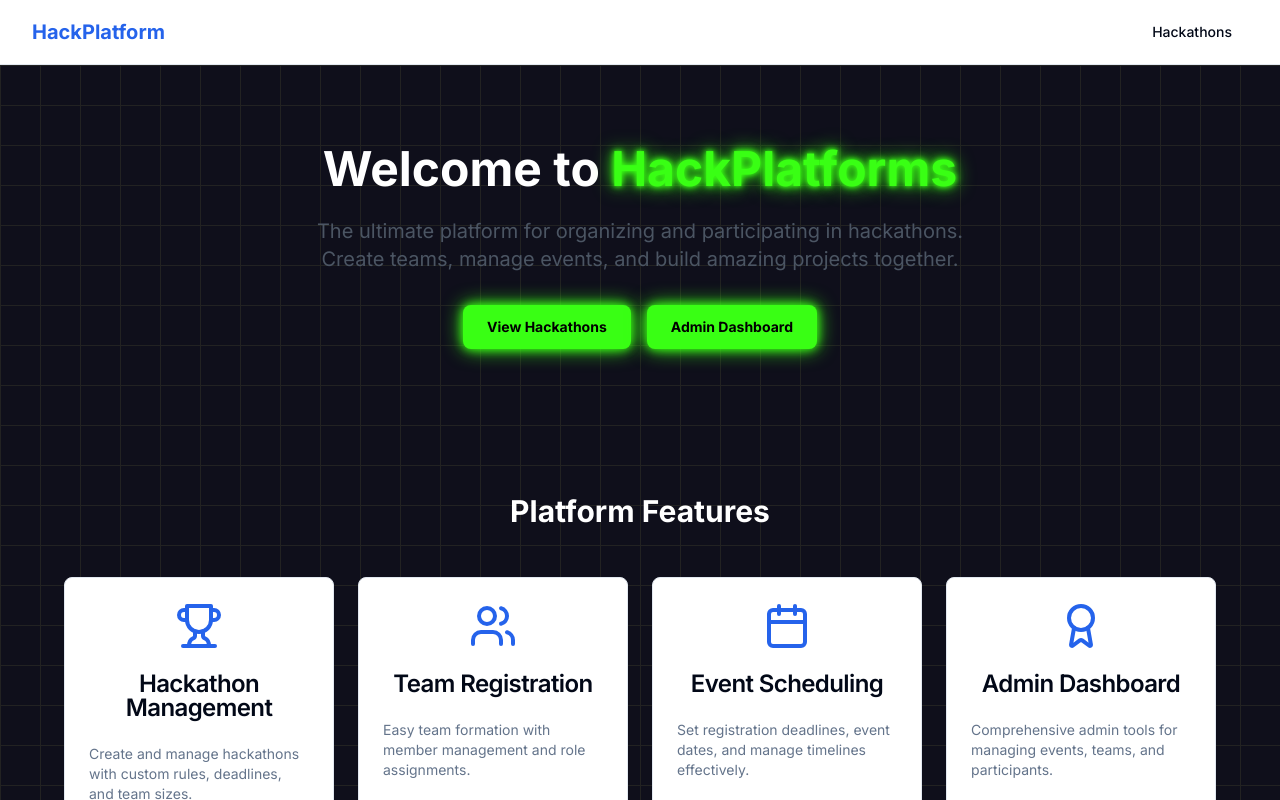
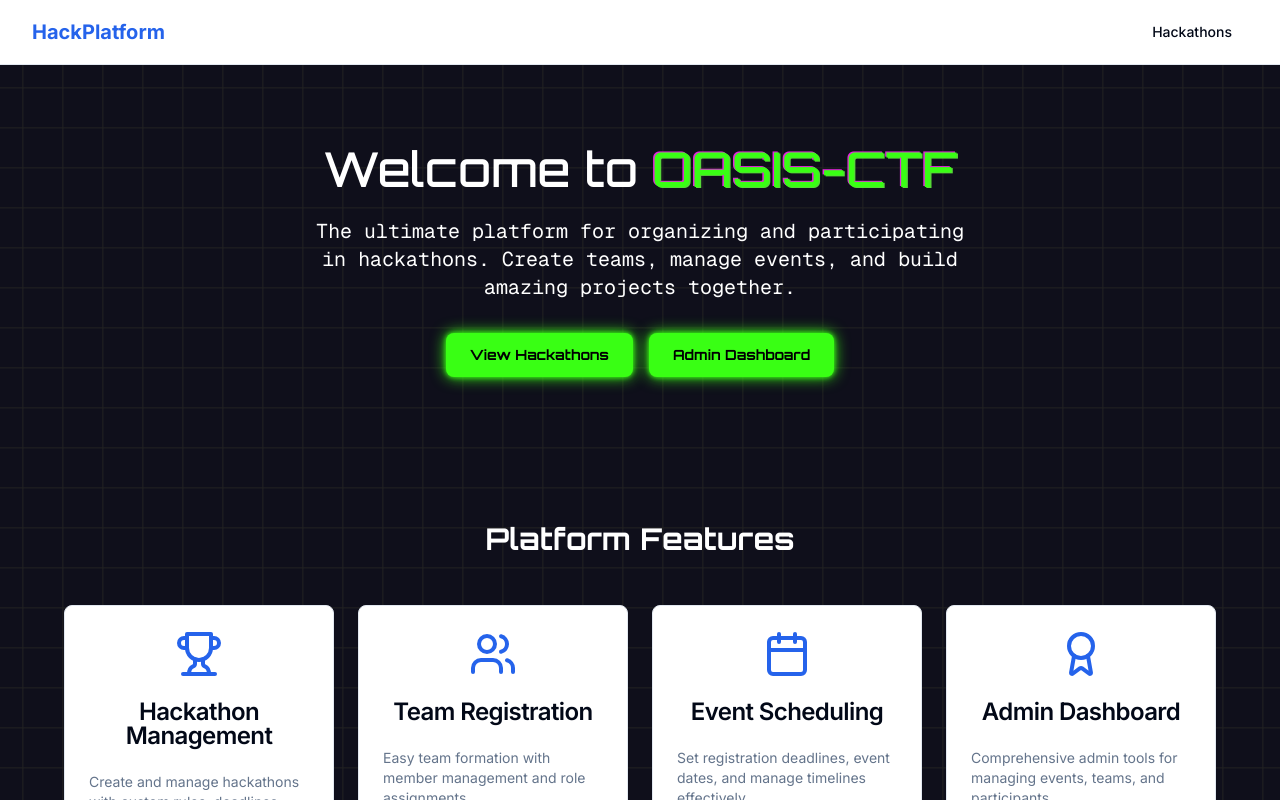
Before and after one commit to gehirudm/oasis-duothan, a Next.js app: page / in a window 1280 px wide. Shown: the top 800 px of the page. Built offline with nearby package versions, Linux system fonts and the light colour scheme; no server answers.

Commit message:
font fixed, to futuristic styles

```diff
--- a/app/globals.css
+++ b/app/globals.css
@@ -70,9 +70,9 @@ body {
 .neon-text {
   color: #39ff14;
   text-shadow:
+    0 0 2px #39ff14,
     0 0 5px #39ff14,
-    0 0 10px #39ff14,
-    0 0 20px #39ff14;
+    0 0 15px #39ff14;
 }
 
 /* Glowing Button */
@@ -84,8 +84,8 @@ body {
   padding: 0.75rem 1.5rem;
   border-radius: 8px;
   box-shadow:
-    0 0 10px #39ff14,
-    0 0 20px #39ff14;
+    0 0 5px #39ff14,
+    0 0 15px #39ff14;
   transition: box-shadow 0.3s ease;
 }
 
@@ -111,3 +111,68 @@ body {
     linear-gradient(90deg, #222 1px, transparent 1px);
   background-size: 40px 40px;
 }
+
+@keyframes gridMove {
+  0% {
+    background-position: 0 0;
+  }
+  100% {
+    background-position: 40px 40px;
+  }
+}
+
+.bg-grid-animate {
+  background-color: #0f0f1b;
+  background-image:
+    linear-gradient(#222 1px, transparent 1px),
+    linear-gradient(90deg, #222 1px, transparent 1px);
+  background-size: 40px 40px;
+  animation: gridMove 10s linear infinite;
+}
+
+@keyframes glitch {
+  0% {
+    text-shadow: 2px 2px #39ff14, -2px -2px #ff00ff;
+    transform: translate(0);
+  }
+  20% {
+    text-shadow: -2px -2px #ff00ff, 2px 2px #39ff14;
+    transform: translate(-1px, 1px);
+  }
+  40% {
+    text-shadow: 2px -2px #39ff14, -2px 2px #ff00ff;
+    transform: translate(1px, -1px);
+  }
+  60% {
+    text-shadow: 0 0 10px #39ff14;
+    transform: translate(0);
+  }
+  100% {
+    text-shadow: 2px 2px #39ff14, -2px -2px #ff00ff;
+    transform: translate(0);
+  }
+}
+
+.glitch {
+  animation: glitch 1.8s infinite;
+}
+
+
+/*font fix*/
+@import url('https://fonts.googleapis.com/css2?family=Orbitron:wght@500;700&display=swap');
+
+.font-orbitron {
+  font-family: 'Orbitron', sans-serif;
+}
+
+.font-geist {
+  font-family: 'Geist Mono', monospace;
+}
+
+p {
+  font-family: 'Geist Mono', monospace;
+}
+
+h1, h2{
+  font-family: 'Orbitron', sans-serif;
+}
--- a/app/layout.tsx
+++ b/app/layout.tsx
@@ -19,6 +19,9 @@ export default function RootLayout({
 }) {
   return (
     <html lang="en">
+      <head>
+        <link href="https://fonts.googleapis.com/css2?family=Orbitron:wght@500;700&family=Geist+Mono:wght@400;600&display=swap" rel="stylesheet" />
+      </head>
       <body className={inter.className}>
         <AuthProvider>
           <Navbar />
--- a/app/page.tsx
+++ b/app/page.tsx
@@ -5,25 +5,25 @@ import Link from "next/link"
 
 export default function HomePage() {
   return (
-    <div className="min-h-screen bg-grid text-white flex flex-col items-center justify-center">
+    <div className="min-h-screen bg-grid-animate text-white flex flex-col items-center justify-center">
       {/* Hero Section */}
       <section className="py-20 px-4">
         <div className="max-w-4xl mx-auto text-center">
-          <h1 className="text-5xl font-bold text-white-900 mb-6">
-            Welcome to <span className="text-5xl neon-text mb-4">HackPlatforms</span>
+          <h1 className="text-5xl font-orbitron text-white-900 mb-6">
+            Welcome to <span className="text-5xl neon-text glitch mb-4">OASIS-CTF</span>
           </h1>
-          <p className="text-xl text-gray-600 mb-8 max-w-2xl mx-auto">
+          <p className="font-geist text-xl text-white-600 mb-8 max-w-2xl mx-auto ">
             The ultimate platform for organizing and participating in hackathons. Create teams, manage events, and build
             amazing projects together.
           </p>
           <div className="space-x-4">
             <Link href="/hackathons">
-              <Button size="lg" className="neon-btn">
+              <Button variant="outline" size="lg" className="neon-btn font-orbitron">
                 View Hackathons
               </Button>
             </Link>
             <Link href="/admin">
-              <Button variant="outline" size="lg" className="neon-btn bg-transparent">
+              <Button variant="outline" size="lg" className="neon-btn font-orbitron">
                 Admin Dashboard
               </Button>
             </Link>
```
